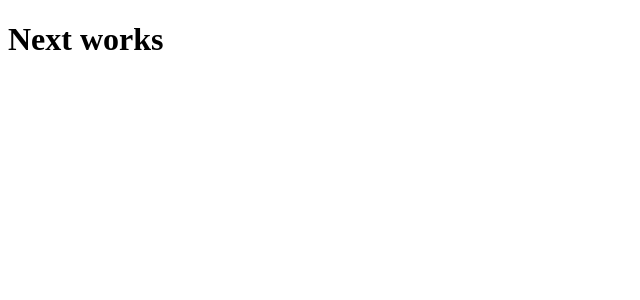
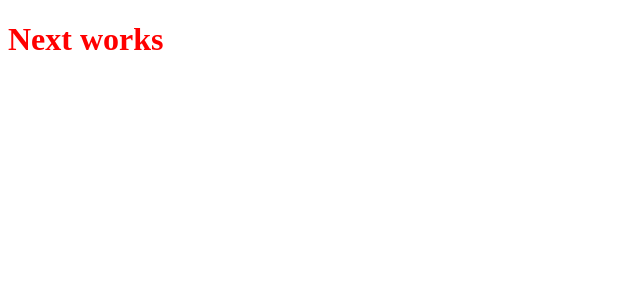
Before and after one commit to wevanyjohnny1/ig-news-nextjs, a Next.js app: page / in a window 1280 px wide. Shown: the top 300 px of the page, without its empty margins (0-640 px from the left). Built offline with nearby package versions, Linux system fonts and the light colour scheme.

Commit message:
sass added

```diff
--- a/package.json
+++ b/package.json
@@ -11,7 +11,8 @@
   "dependencies": {
     "next": "11.0.1",
     "react": "17.0.2",
-    "react-dom": "17.0.2"
+    "react-dom": "17.0.2",
+    "sass": "^1.35.1"
   },
   "devDependencies": {
     "@types/node": "^16.0.0",
--- a/src/pages/index.tsx
+++ b/src/pages/index.tsx
@@ -1,6 +1,7 @@
+import styles from '../styles/home.module.scss';
 
 export default function Home() {
   return (
-    <h1>Next works</h1>
+    <h1 className={styles.title}>Next works</h1>
   )
 }
--- /dev/null
+++ b/src/styles/home.module.scss
@@ -0,0 +1,3 @@
+.title {
+  color: red;
+}
```
Also changed, not shown: 1 other file (tests, documents, lock files or other folders).
